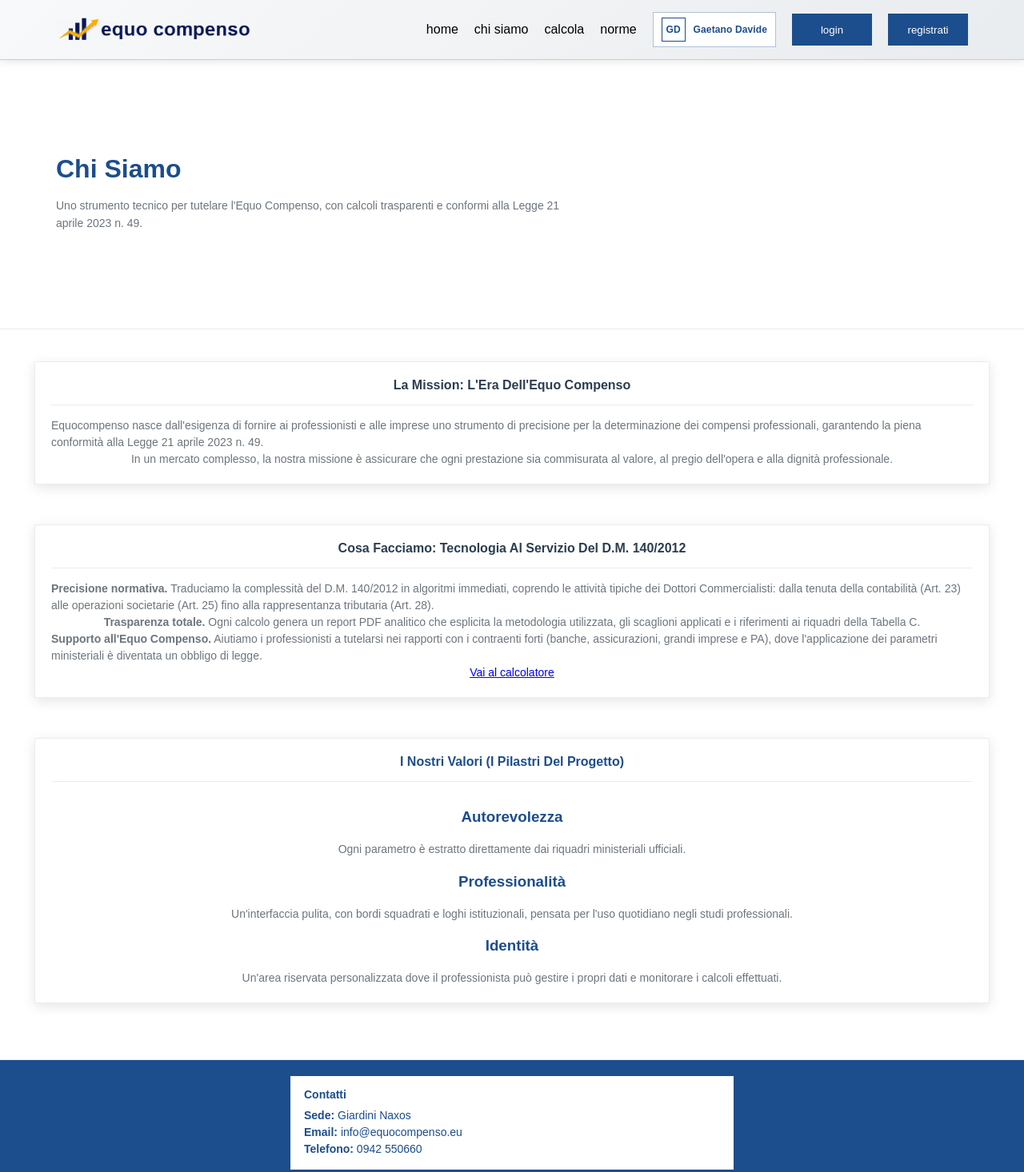
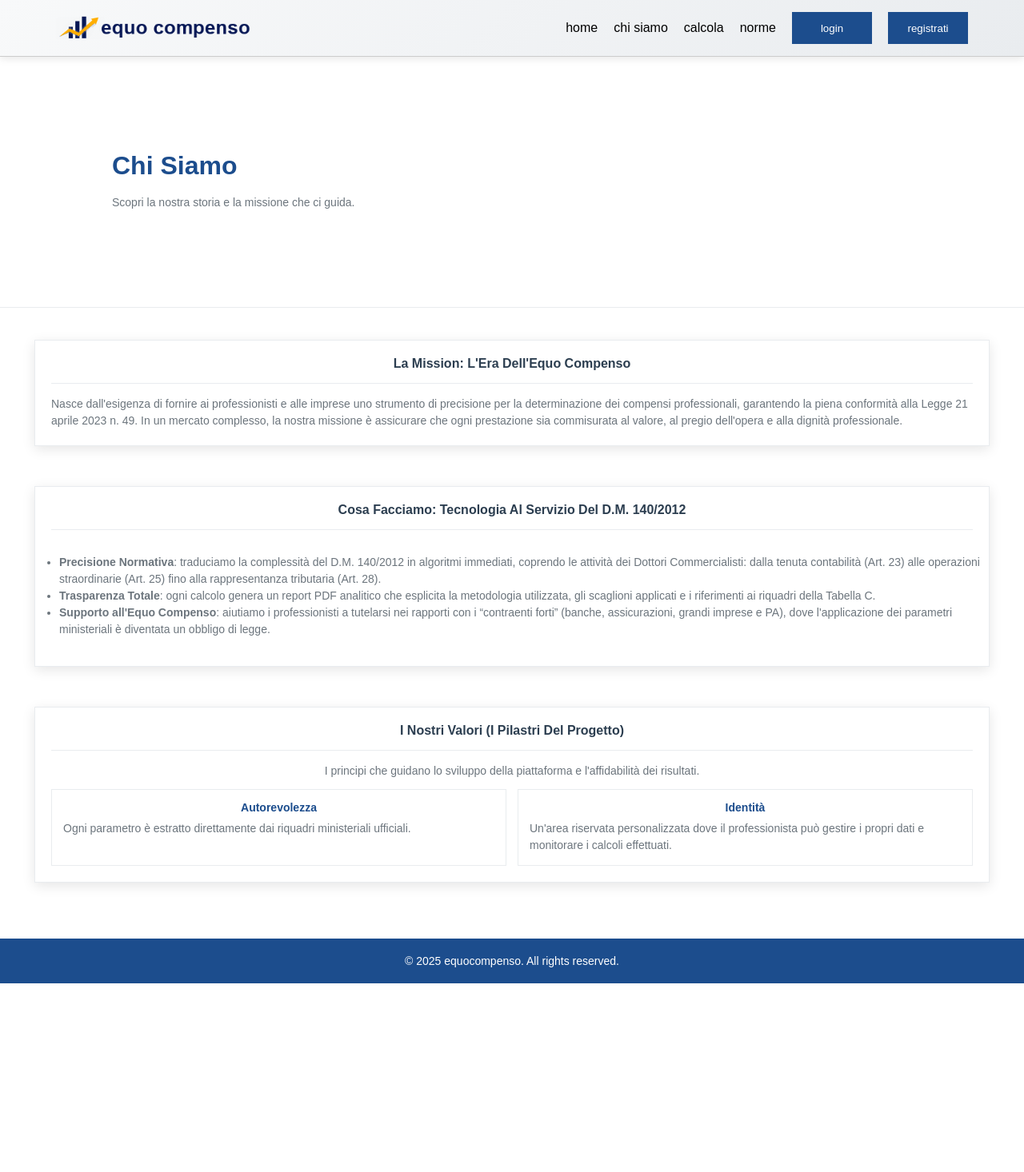
Before and after one commit to Tanoc05/equocompensov2, a website: page frontend/chi-siamo.html in a window 1280 px wide. Shown: the top 1466 px of the page at 80% size. After the commit the page ends 1230 px from the top, so only its background shows below. Drawn offline with Linux system fonts and the light colour scheme.

Commit message:
changes30

```diff
--- a/frontend/chi-siamo.html
+++ b/frontend/chi-siamo.html
@@ -21,12 +21,6 @@
                 <li><a href="chi-siamo.html">chi siamo</a></li>
                 <li><a href="calcola.html">calcola</a></li>
                 <li><a href="norme.html">norme</a></li>
-                <li class="project-owner" aria-label="Autore del progetto">
-                    <span class="project-owner-badge">
-                        <span class="project-owner-avatar"><img class="project-owner-photo" alt="Foto profilo"><span class="project-owner-initials">GD</span></span>
-                        <span class="project-owner-name">Gaetano Davide</span>
-                    </span>
-                </li>
                 <li><button onclick="window.location.href='index.html?login=1'">login</button></li>
                 <li><button onclick="window.location.href='index.html?register=1'">registrati</button></li>
             </ul>
@@ -36,10 +30,11 @@
 
     <main>
 
-        <div class="cointener">
+        <div class="container">
             <div class="hero">
                 <h2>Chi Siamo</h2>
-                <p>Uno strumento tecnico per tutelare l'Equo Compenso, con calcoli trasparenti e conformi alla Legge 21 aprile 2023 n. 49.</p>
+                <p>Scopri la nostra storia e la missione che ci guida.</p>
+
             </div>
         </div>
 
@@ -50,44 +45,41 @@
                 <section class="card-norme">
                     <h2>La Mission: L'Era dell'Equo Compenso</h2>
                     <div class="divider"></div>
-                    <p>Equocompenso nasce dall'esigenza di fornire ai professionisti e alle imprese uno strumento di precisione per la determinazione dei compensi professionali, garantendo la piena conformità alla Legge 21 aprile 2023 n. 49.</p>
-                    <p>In un mercato complesso, la nostra missione è assicurare che ogni prestazione sia commisurata al valore, al pregio dell'opera e alla dignità professionale.</p>
+                    <p>Nasce dall'esigenza di fornire ai professionisti e alle imprese uno strumento di precisione per la determinazione dei compensi professionali, garantendo la piena conformità alla Legge 21 aprile 2023 n. 49. In un mercato complesso, la nostra missione è assicurare che ogni prestazione sia commisurata al valore, al pregio dell'opera e alla dignità professionale.</p>
                 </section>
 
                 <section class="card-norme">
                     <h2>Cosa Facciamo: Tecnologia al servizio del D.M. 140/2012</h2>
                     <div class="divider"></div>
-                    <p><strong>Precisione normativa.</strong> Traduciamo la complessità del D.M. 140/2012 in algoritmi immediati, coprendo le attività tipiche dei Dottori Commercialisti: dalla tenuta della contabilità (Art. 23) alle operazioni societarie (Art. 25) fino alla rappresentanza tributaria (Art. 28).</p>
-                    <p><strong>Trasparenza totale.</strong> Ogni calcolo genera un report PDF analitico che esplicita la metodologia utilizzata, gli scaglioni applicati e i riferimenti ai riquadri della Tabella C.</p>
-                    <p><strong>Supporto all'Equo Compenso.</strong> Aiutiamo i professionisti a tutelarsi nei rapporti con i contraenti forti (banche, assicurazioni, grandi imprese e PA), dove l'applicazione dei parametri ministeriali è diventata un obbligo di legge.</p>
-                    <p><a href="calcola.html" class="inizia">Vai al calcolatore</a></p>
+                    <ul>
+                        <li><strong>Precisione Normativa</strong>: traduciamo la complessità del D.M. 140/2012 in algoritmi immediati, coprendo le attività dei Dottori Commercialisti: dalla tenuta contabilità (Art. 23) alle operazioni straordinarie (Art. 25) fino alla rappresentanza tributaria (Art. 28).</li>
+                        <li><strong>Trasparenza Totale</strong>: ogni calcolo genera un report PDF analitico che esplicita la metodologia utilizzata, gli scaglioni applicati e i riferimenti ai riquadri della Tabella C.</li>
+                        <li><strong>Supporto all'Equo Compenso</strong>: aiutiamo i professionisti a tutelarsi nei rapporti con i “contraenti forti” (banche, assicurazioni, grandi imprese e PA), dove l'applicazione dei parametri ministeriali è diventata un obbligo di legge.</li>
+                    </ul>
                 </section>
 
                 <section class="card-norme chi-siamo-values">
                     <h2>I Nostri Valori (I Pilastri del Progetto)</h2>
                     <div class="divider"></div>
-                    <h3>Autorevolezza</h3>
-                    <p>Ogni parametro è estratto direttamente dai riquadri ministeriali ufficiali.</p>
-                    <h3>Professionalità</h3>
-                    <p>Un'interfaccia pulita, con bordi squadrati e loghi istituzionali, pensata per l'uso quotidiano negli studi professionali.</p>
-                    <h3>Identità</h3>
-                    <p>Un'area riservata personalizzata dove il professionista può gestire i propri dati e monitorare i calcoli effettuati.</p>
+                    <p class="chi-siamo-values-intro">I principi che guidano lo sviluppo della piattaforma e l'affidabilità dei risultati.</p>
+                    <div class="chi-siamo-values-grid">
+                        <div class="chi-siamo-values-item">
+                            <h3 class="chi-siamo-values-title">Autorevolezza</h3>
+                            <p>Ogni parametro è estratto direttamente dai riquadri ministeriali ufficiali.</p>
+                        </div>
+                        <div class="chi-siamo-values-item">
+                            <h3 class="chi-siamo-values-title">Identità</h3>
+                            <p>Un'area riservata personalizzata dove il professionista può gestire i propri dati e monitorare i calcoli effettuati.</p>
+                        </div>
+                    </div>
                 </section>
             </div>
         </div>
-
-        <div class="section-divider"></div>
 
     </main>
 
     <footer>
         <div class="footer-content">
-            <div class="footer-contacts-card" aria-label="Contatti">
-                <div class="footer-contacts-title">Contatti</div>
-                <div class="footer-contacts-row"><strong>Sede:</strong> Giardini Naxos</div>
-                <div class="footer-contacts-row"><strong>Email:</strong> info@equocompenso.eu</div>
-                <div class="footer-contacts-row"><strong>Telefono:</strong> 0942 550660</div>
-            </div>
             <p>&copy; 2025 equocompenso. All rights reserved.</p>
         </div>
     </footer>
@@ -257,26 +249,6 @@
         (function() {
             updateHeaderUser();
         })();
-
-        (function() {
-            const photo = document.querySelector('.project-owner-photo');
-            const initials = document.querySelector('.project-owner-initials');
-            if (!photo || !initials) return;
-            const url = window.EQUO_PROJECT_OWNER_AVATAR_URL ? String(window.EQUO_PROJECT_OWNER_AVATAR_URL) : '';
-            if (!url) {
-                photo.style.display = 'none';
-                initials.style.display = '';
-                return;
-            }
-            photo.onerror = () => {
-                photo.removeAttribute('src');
-                photo.style.display = 'none';
-                initials.style.display = '';
-            };
-            photo.src = url;
-            photo.style.display = '';
-            initials.style.display = 'none';
-        })();
     </script>
 
 </body>
--- a/frontend/styles/styleIndex.css
+++ b/frontend/styles/styleIndex.css
@@ -73,55 +73,6 @@ header .ls ul {
     gap: 20px;
 }
 
-header .ls li.project-owner {
-    display: flex;
-    align-items: center;
-}
-
-header .ls .project-owner-badge {
-    display: inline-flex;
-    align-items: center;
-    gap: 10px;
-    padding: 6px 10px;
-    border: 1px solid rgba(28, 77, 141, 0.35);
-    background: #FFFFFF;
-    color: #1C4D8D;
-    font-size: 12px;
-    font-weight: 800;
-    letter-spacing: 0.01em;
-    white-space: nowrap;
-}
-
-header .ls .project-owner-avatar {
-    width: 28px;
-    height: 28px;
-    border: 1px solid #1C4D8D;
-    display: inline-flex;
-    align-items: center;
-    justify-content: center;
-    position: relative;
-    overflow: hidden;
-    background: #FFFFFF;
-}
-
-header .ls .project-owner-photo {
-    position: absolute;
-    inset: 0;
-    width: 100%;
-    height: 100%;
-    object-fit: cover;
-}
-
-header .ls .project-owner-initials {
-    font-weight: 900;
-    font-size: 12px;
-    color: #1C4D8D;
-}
-
-header .ls .project-owner-name {
-    color: #1C4D8D;
-}
-
 header .ls li {
     list-style-type: none;
     display: flex;
@@ -904,32 +855,6 @@ footer {
     margin: 0;
 }
 
-.footer-contacts-card {
-    background: #FFFFFF;
-    border: 1px solid rgba(255, 255, 255, 0.35);
-    padding: 14px 16px;
-    max-width: 520px;
-    margin: 0 auto 12px auto;
-    text-align: left;
-}
-
-.footer-contacts-title {
-    color: #1C4D8D;
-    font-weight: 900;
-    font-size: 14px;
-    margin-bottom: 8px;
-}
-
-.footer-contacts-row {
-    color: #1C4D8D;
-    font-size: 14px;
-    line-height: 1.5;
-}
-
-.footer-contacts-row strong {
-    font-weight: 900;
-}
-
 /* Norme Page Styles */
 .container {
     max-width: 1200px;
@@ -967,15 +892,10 @@ footer {
     font-weight: 600;
     color: #2c3e50;
     margin: 0;
-    width: 100%;
     text-transform: capitalize;
     text-align: center;
 }
 
-.chi-siamo-values h2,
-.chi-siamo-values h3 {
-    color: #1C4D8D;
-}
 
 .card-norme .divider {
     width: 100%;
@@ -1004,7 +924,33 @@ footer {
     color: #6c757d;
     font-size: 14px;
     line-height: 1.5;
-    margin-bottom: 8px;
+}
+
+.chi-siamo-values-grid {
+    display: grid;
+    grid-template-columns: repeat(2, minmax(0, 1fr));
+    gap: 14px;
+    margin-top: 12px;
+}
+
+.chi-siamo-values-item {
+    border: 1px solid #e9ecef;
+    border-radius: 0px;
+    padding: 14px;
+    background: #ffffff;
+}
+
+.chi-siamo-values-title {
+    margin: 0 0 8px 0;
+    font-size: 14px;
+    font-weight: 800;
+    color: #1C4D8D;
+}
+
+@media (max-width: 820px) {
+    .chi-siamo-values-grid {
+        grid-template-columns: 1fr;
+    }
 }
 
 .calcola-section {
```
